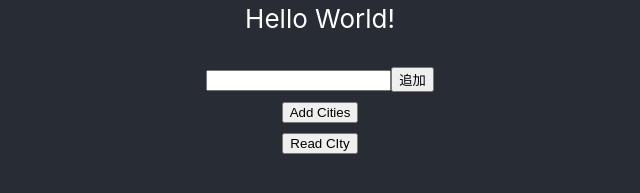
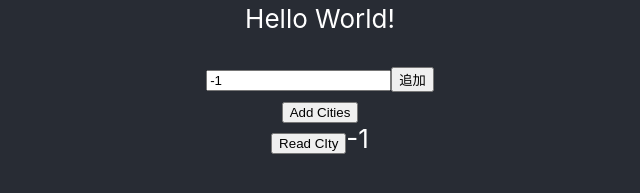
Before and after one commit to ts-uc/PrimeCounter, a React (Create React App) app: page / in a window 1280 px wide. Shown: the part 495-688 px from the top of the page, without its empty margins (320-960 px from the left). Built offline with nearby package versions, Linux system fonts and the light colour scheme.

Commit message:
counter implementation init

```diff
--- a/src/components/AddDocSample.js
+++ b/src/components/AddDocSample.js
@@ -5,7 +5,10 @@ import { db } from "../firebase";
 import "../App.css";
 
 export const AddDocSample = () => {
-  const [nameText, setNameText] = useState("");
+  const [nameText, setNameText] = useState(-1);
+  const [count, setCount] = useState(-1);
+
+  useEffect(()=>{}, []);
 
   const onChangeName = (event) => {
     setNameText(event.target.value);
--- a/src/components/ReadCities.js
+++ b/src/components/ReadCities.js
@@ -1,27 +1,28 @@
-import React, { useState } from 'react';
+import React, { useState } from "react";
 import { collection, doc, getDoc } from "firebase/firestore";
 import { db } from "../firebase";
 import "../App.css";
 
 export const ReadCities = () => {
-  const [docData, setDocData] = useState({})
-  const docRef = doc(db, "cities", "SF");
+  const [docData, setDocData] = useState({});
+  const [counter, setCounter] = useState(-1);
+  const docRef = doc(db, "counter", "counter");
 
   const onClickAdd = async () => {
     const docSnap = await getDoc(docRef);
 
     if (docSnap.exists()) {
       console.log("Document data:", docSnap.data());
-      setDocData(docSnap.data())
+      setCounter((docSnap.data()).counter);
     } else {
       // doc.data() will be undefined in this case
       console.log("No such document!");
     }
-  }
+  };
   return (
     <div className="App">
       <button onClick={onClickAdd}>Read CIty</button>
-      {docData.country}
+      {counter}
     </div>
   );
 };
```
